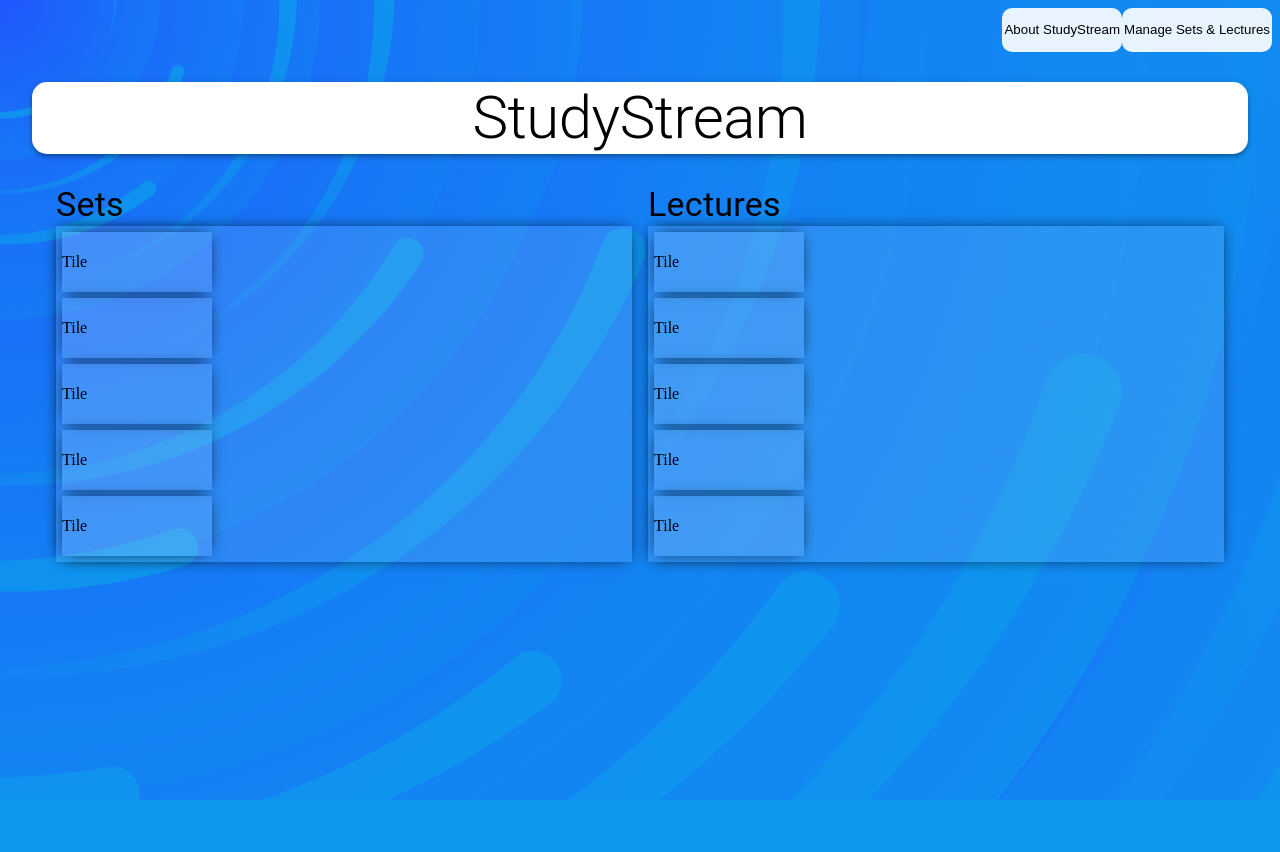
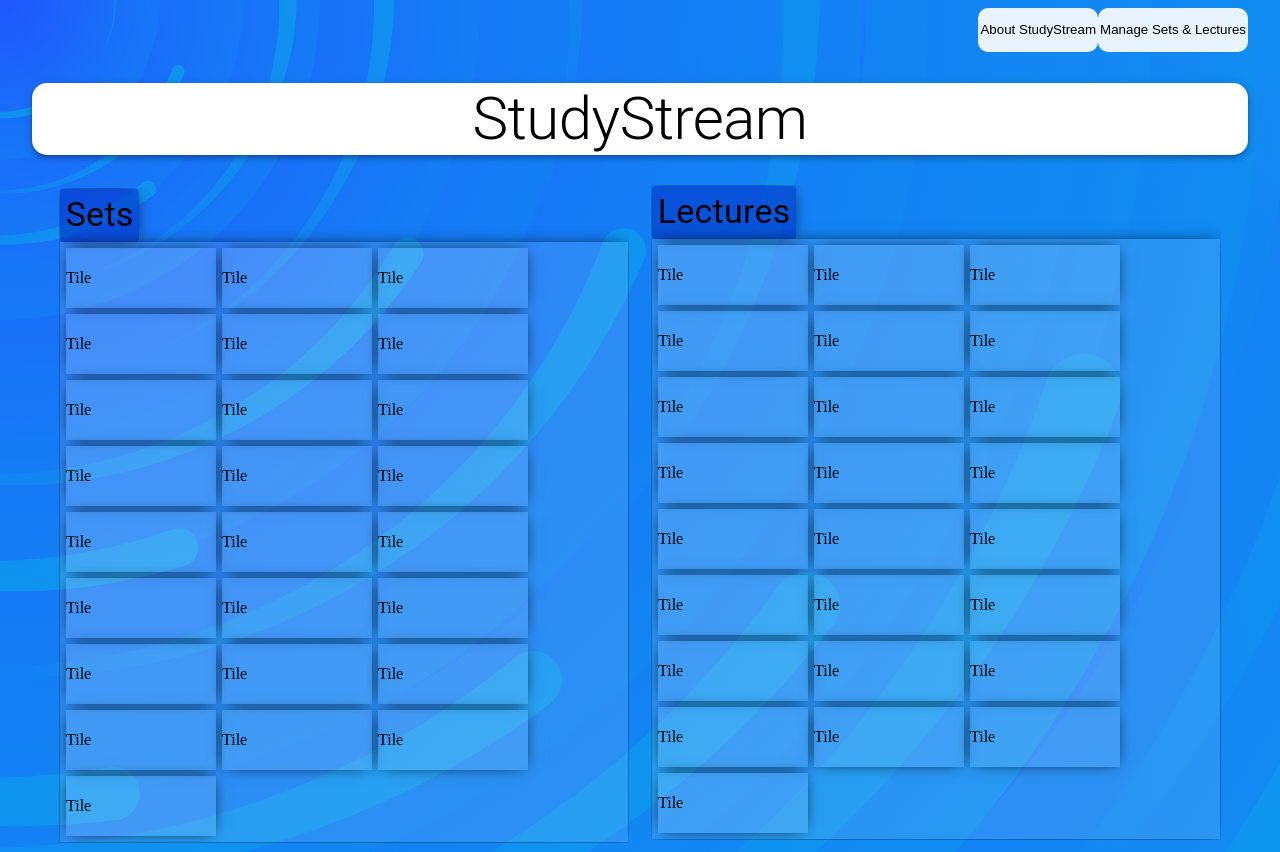
Before and after one commit to hutchinsonmouray/Group23, a React (Create React App) app in the folder client/: page / in a window 1280 px wide. Before the commit the page ends 800 px from the top, so only its background shows below. Built offline with nearby package versions, Linux system fonts and the light colour scheme.

Commit message:
Merge remote-tracking branch 'origin/base' into mouray

```diff
--- a/client/src/App.js
+++ b/client/src/App.js
@@ -88,20 +88,40 @@ class App extends React.Component {
 render() {
     return (
         <Container container justify="center" maxidth={"lg"} align="center">
-                <NavLink  to={"/"} style={{ textDecoration: 'none' }} color='black'>
-                    <AppBar align="center" justify="center" position='static' className='navBar'color ="inherit">
-                        <Typography color="initial" align='center' variant="h2">StudyStream</Typography>
-                    </AppBar>
-                </NavLink>
+
+            {/*<div>*/}
+            {/*    /!* Logo is an actual React component *!/*/}
+            {/*    <Logo/>*/}
+            {/*</div>*/}
+
+
+
 
         <div className={"App"}>
+
+            <div>
+            <NavLink  to={"/"} style={{ textDecoration: 'none' }} color='black'>
+                <AppBar align="center" justify="center" position='static' className='navBar'color ="inherit">
+                    <Typography color="initial" align='center' variant="h2">StudyStream</Typography>
+                </AppBar>
+            </NavLink>
+        </div>
                 {/*<button onClick={ ()=> this.setLectureData()}>Set Lecture Data</button>*/}
                 {/*<button onClick={ ()=> this.getLectureData()}>Get Lecture Data</button>*/}
 
+            {/*White bubble with grid below*/}
+            <Typography className='form-box' align='center'>
+                <div className='form-box-text'>
+                    <Typography variant="h4" color='inherit' align='center'>User Guide</Typography>
+            Want to Create a lecture from scratch? use "Create a Lecture"<br/>
+            Want to upload a downloaded lecture? use "Upload a Lecture" <br/>
+            Want to upload a downloaded set? use "Upload a Set"  <br/>
+            Want to create a Set from scratch? use "Create a Set"<br/>
+                </div>
+            </Typography>
+
             <Grid className='uploadBox'>
             {/*Lecture*/}
-                <div className='form-box'>
-                    <Typography variant="h8">Want to Create a from scratch lecture?</Typography>
                     <form autoComplete="off" noValidate onSubmit={saveLecture()} className='form'>
                         {/*<div className='banner-container'>*/}
                         <Typography variant="h6">{'Create a Lecture'}</Typography>
@@ -111,22 +131,18 @@ render() {
                         <TextField name="message" variant="outlined" label="Paste Lecture Here" fullWidth onChange={(e) =>  setPostData("text",e.target.value)} />
                         <Button onClick={saveLecture()} variant="contained" color="default" size="large" type="submit" fullWidth>Create a Lecture</Button>
                         <div>
-                            <Checkbox onSubmit={()=>{saveSet()}}></Checkbox>
-                            Auto-generate a set from this lecture?
+                            <Checkbox onSubmit={()=>{ if (onclick(true)) {saveSet()}}}></Checkbox>
+                           <Typography variant="caption">
+                               Auto-generate a set from this lecture?
+                           </Typography>
                         </div>
                     </form>
-                </div>
-                <div className='form-box'>
-                    Want to upload a downloaded Lecture? Upload it Below!
                     <form autoComplete="off" noValidate onSubmit={uploadLecture()}className='form'>
                         <Typography color = "textPrimary" variant="h6">{'Upload a Lecture'}</Typography>
                         <TextField name="message" variant="outlined" label="Title" fullWidth onChange={(e) =>  setPostData("title",e.target.value)} />
                         <FileBase type="file" multiple={false} onDone={({ base64 }) => setPostData("file",{selectedFile: base64 })} />
                         <Button variant="contained" color="default" size="large" type="submit" fullWidth>Upload Lecture</Button>
                     </form>
-                </div>
-                <div className='form-box' align='center'>
-                    <Typography className='form-box' >Want to create a Set from Scratch?</Typography>
                     <form autoComplete="off" noValidate onSubmit={saveSet()} className='form'>
                         <Typography variant="h6">{'Create a Set'}</Typography>
                         <TextField name="creator" variant="outlined" label="Creator" fullWidth onChange={(e) => setPostData("creator",e.target.value)} />
@@ -134,16 +150,12 @@ render() {
                         <TextField name="message" variant="outlined" label="Paste Lecture Here" fullWidth onChange={(e) =>  setPostData("text",e.target.value)} />
                         <Button variant="contained" color="default" size="large" type="submit" fullWidth>Create a Set</Button>
                     </form>
-                </div>
-                <div className='form-box'>
-                    <Typography>Want to upload a downloaded Set? Upload it Below!</Typography>
                     <form autoComplete="off" noValidate onSubmit={uploadSet()} className='form'>
                         <Typography variant="h6">{'Upload a Set'}</Typography>
                         <TextField name="message" variant="outlined" label="Title" fullWidth onChange={(e) =>  setPostData("title",e.target.value)} />
                         <FileBase type="file" multiple={false} onDone={({ base64 }) => setPostData("file",{selectedFile: base64 })} />
                         <Button variant="contained" color="default" size="large" type="submit" fullWidth>Submit Set</Button>
                     </form>
-                </div>
         </Grid>
         </div>
             </Container>
--- a/client/src/Home.js
+++ b/client/src/Home.js
@@ -56,11 +56,13 @@ function navbar(props) {
 // trying to get lecture info
 export default function Home() {
     const classes = useStyles();
-
     return (
         <div>
+
             {/*<div className='banner-container'>*/}
-            <div align="right">
+
+            <Container>
+                <div align='right'>
                     <NavLink  style={{ textDecoration: 'none' }} to={"/LearnSS"}>
                         {/*<p>About StudyStream</p>*/}
                         <button className='button-standard'>
@@ -78,12 +80,9 @@ export default function Home() {
                         </button>
                     </NavLink>
                 </div>
-
-            <Container>
             <AppBar className={classes.appBar} position = "static" color ="inherit">
             <Typography  className={classes.heading} variant="h2" align="center">StudyStream</Typography>
             </AppBar>
-
             <Tiles/>
             {/*// Create Cards for lecture tile from ^^ data*/}
             </Container>
--- a/client/src/LearnSS.js
+++ b/client/src/LearnSS.js
@@ -39,6 +39,7 @@ const LearnSS = () => {
                     </Grid>
                 </Grid>
             </Grow>
+            <div className='box-with-blue-border'>
                 <Paper className='lectureSummary'>
                     {/*add a border and make it look nice w/ typ*/}
                     {/*<Typography className={classes.heading} variant="h5" aligin="center">h5 LearnSS</Typography>*/}
@@ -53,6 +54,7 @@ const LearnSS = () => {
                         FAQs
                     </div>
                 </Paper>
+            </div>
         </Container>
     );
 }
--- a/client/src/components/tiles/tile.css
+++ b/client/src/components/tiles/tile.css
@@ -1,3 +1,17 @@
+
+.tilesBox{
+    width: auto;
+    display: grid;
+    /*grid-auto-columns:fit-content(100%);*/
+    /*height: max-content;*/
+    grid-template-columns: repeat(auto-fill, 150px);
+    margin: auto;
+    box-shadow: 0px 0px 15px -5px;
+    background-color: rgb(255,255,255,10%);
+    gap: 6px;
+    overflow: hidden;
+    padding: 6px;}
+
 .tile-container{
     width: 150px;
     height: 60px;
@@ -21,15 +35,3 @@
     overflow: hidden;
     height: 50px;
 }
-
-.tilesBox{
-    display: grid;
-    margin: auto;
-    place-content: flex-start;
-    grid-row-start: initial;
-    box-shadow: 0px 0px 15px -5px;
-    background-color: rgb(255,255,255,10%);
-    flex-direction: column;
-    gap: 6px;
-    vertical-align: center;
-    padding: 6px;}
--- a/client/src/components/tiles/tiles.js
+++ b/client/src/components/tiles/tiles.js
@@ -20,7 +20,7 @@ function Tiles() {
     let sets = []
 
     //Get the lectures from c++
-    for (let i = 0; i<5; i++) {
+    for (let i = 0; i<25; i++) {
         localStorage.setItem("titleTile","T")
 
         lectures.push(
@@ -35,7 +35,7 @@ function Tiles() {
     }
 
 //Get the sets from
-    for (let i = 5; i<10; i++) {
+    for (let i = 25; i<50; i++) {
         localStorage.setItem("titleTile","G")
 
         sets.push(
@@ -49,15 +49,15 @@ function Tiles() {
     }
 
     return (
-        <Container className='home-columns' position = "relative">
-                <div>
-                    <Typography variant="h4">Sets</Typography>
+        <Container className='home-columns' position = "static">
+                <div className='overflow'>
+                    <Typography className='box-with-blue-border' variant="h4">Sets</Typography>
                     <div className='tilesBox'>
                         {sets}
                     </div>
                 </div>
-               <div>
-                   <Typography variant="h4">Lectures</Typography>
+            <div className='overflow'>
+                   <Typography className='box-with-blue-border' variant="h4">Lectures</Typography>
                    <div className="tilesBox">
                        {lectures}
                    </div>
--- a/client/src/lectureInterface.js
+++ b/client/src/lectureInterface.js
@@ -30,11 +30,7 @@ function getClassInteraction() {
         )
     }
     return (
-        <Grid container align="center" justifyContent="space-between" color="white" alignItems="stretch" spacing={3} flexDirection="row">
-        <Paper className='classInteraction'>
-        {keywords}
-         </Paper>
-        </Grid>
+            <div className='tilesBox'>{keywords}</div>
     );
 }
 const LectInterface = () => {
@@ -57,13 +53,11 @@ const LectInterface = () => {
                         <p>Export for Quizlet</p>
                     </button>
                 </NavLink>
-                <div align="right">
-                    <NavLink align="right" style={{ textDecoration: 'red' }} to={"/LearnSS"}>
+                    <NavLink className='right' style={{ textDecoration: 'red' }} to={"/LearnSS"}>
                         <button  className='button-standard' onClick={deleteLecture()}>
                             <p >Delete</p>
                         </button>
                     </NavLink>
-                </div>
             </Grid>
 
             {/*Header Bar*/}
@@ -93,7 +87,7 @@ const LectInterface = () => {
                 </div>
                 Function: getClassInteraction
                 <div className='classInteraction'>
-                    <Container className='tilesBox' position='relative'>
+                    <Container className='box-with-blue-border' position='relative'>
                         {getClassInteraction()}
                     </Container>
                 </div>
--- a/client/src/styles.css
+++ b/client/src/styles.css
@@ -1,6 +1,8 @@
 /*Contain the most general styling for all pages*/
 .nav{
     width: max-content;
+    align-self: center;
+
 }
 
 .uploadBox{
@@ -8,15 +10,54 @@
     padding: 3%;
     display: grid;
     margin: auto;
+    border-radius: 4px;
     box-shadow: 0px 0px 15px -5px;
-    background-color: rgb(0,50,200,100%);
+    background-color: rgb(0,50,200,60%);
     justify-items: center;
     grid-auto-rows:fit-content(10%);
     grid-template-columns: repeat(2,1fr);
 }
+
+.box-with-blue-border {
+    width: fit-content;
+    height: fit-content;
+    padding: 1%;
+    display: grid;
+    border-radius: 4px;
+    box-shadow: 0px 0px 15px -5px;
+    background-color: rgb(0,50,200,60%);
+    justify-items: center;
+}
+.box-with-heading{
+    width: fit-content;
+    padding: 3%;
+    display: grid;
+    margin: auto;
+    border-radius: 4px;
+    box-shadow: 0px 0px 15px -5px;
+    background-color: rgb(0,50,200,60%);
+    justify-items: center;
+    grid-auto-rows:fit-content(100%);
+    /*grid-auto-rows:fit-content(10%);*/
+    /*grid-template-columns: repeat(2,1fr);*/
+}
 .home-columns{
     /*grid-template-columns: repeat(1,1fr);*/
     column-count: 2;
+    column-rule: darkblue;
+    overflow: hidden;
+}
+.right{
+    position: absolute;
+    right: 30px;
+    align-content: end;
+    align-self: end;
+    margin-bottom: 1px;
+}
+.overflow{
+    margin: 3px;
+    overflow: hidden;
+    padding: 1px;
 }
 
 .form{
@@ -24,6 +65,7 @@
     height: fit-content;
     /*background-color: rgb(255,255,255,10%);*/
     background: lightgrey;
+    box-shadow: 0px 0px 15px -5px;
     border-radius: 5px;
     margin: 30px;
     display: block;
@@ -38,13 +80,7 @@
     width: 100%;
     background-color: white;
     border-radius: 15px;
-    margin: 30px;
-    display: flex;
-    width: inherit;
-    flexDirection: row;
-    justifyContent: center;
-    alignItems: center;
-    textDecoration: none;
+    margin-bottom: 20px;
 }
 .button-standard {
     width: fit-content;
@@ -56,12 +92,21 @@
     padding-left: 2px;
     padding-right: 2px;
     transition: 0.6s;
+    margin-bottom: 1px;
+
+}
+
+.form-box-text {
+    padding: 6px;
+    box-shadow: 0px 0px 15px -1px;
 }
 
 .form-box {
     height: fit-content;
     width: fit-content;
-    /*background-color: rgb(255,255,255,20%);*/
+    border-radius: 4px;
+    background-color: rgb(255,255,255,80%);
+
     /*background-color: navajowhite;*/
     border-style: hidden;
     transition: 0.6s;
@@ -131,6 +176,7 @@
     box-shadow: 0px 0px 15px 0px;
     animation: ease-out;}
 
+
 .tile-container{
     width: 150px;
     height: 60px;
@@ -150,5 +196,5 @@
 .banner-container{
     overflow: hidden;
     width: 100%;
-    background-color:black;
+    background-color:rgb(255,255,255);
 }
```
Lines whose indentation alone changed are shown as unchanged.
